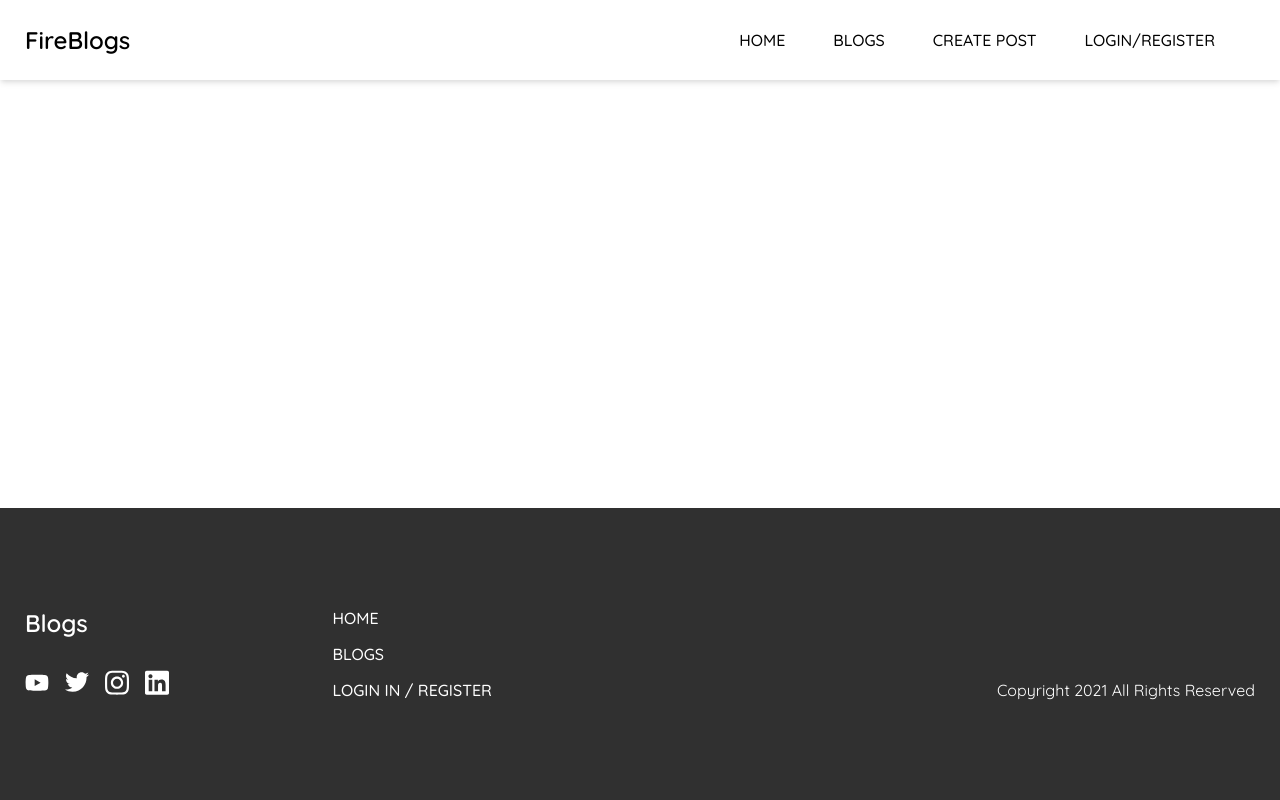
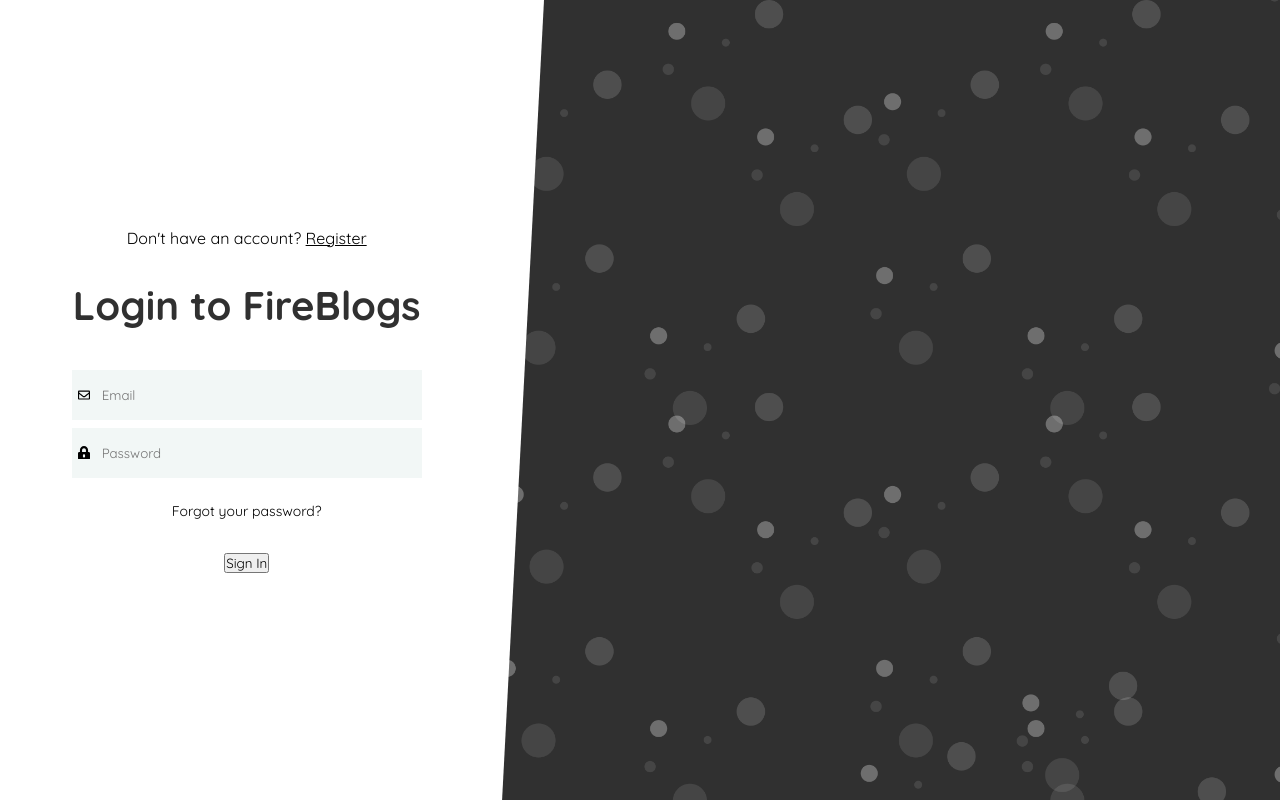
Before and after one commit to cirodil/Blogs, a Vue app: page /login in a window 1280 px wide. Built offline with nearby package versions, Linux system fonts and the light colour scheme; what vue2-editor would draw is missing.

Commit message:
add login view

```diff
--- a/src/App.vue
+++ b/src/App.vue
@@ -1,9 +1,9 @@
 <template>
   <div class="app-wrapper">
     <div class="app">
-      <Navigation />
+      <Navigation v-if="!navigation" />
       <router-view />
-      <Footer />
+      <Footer v-if="!navigation" />
     </div>
   </div>
 </template>
@@ -18,12 +18,32 @@
     Footer,
   },
   data() {
-    return {};
+    return {
+      navigation: null,
+    };
   },
-  created() {},
+  created() {
+    this.checkRoute();
+  },
   mounted() {},
-  methods: {},
-  watch: {},
+  methods: {
+    checkRoute() {
+      if (
+        this.$route.name === "Login" ||
+        this.$route.name === "Register" ||
+        this.$route.name === "ForgotPassword"
+      ) {
+        this.navigation = true;
+        return;
+      }
+      this.navigation = false;
+    },
+  },
+  watch: {
+    $route() {
+      this.checkRoute();
+    },
+  },
 };
 </script>
 
--- a/src/router/index.js
+++ b/src/router/index.js
@@ -2,6 +2,9 @@
 import VueRouter from "vue-router";
 import Home from "../views/Home.vue";
 import Blogs from "../views/Blogs.vue";
+import Login from "../views/Login.vue";
+import Register from "../views/Register.vue";
+import ForgotPassword from "../views/ForgotPassword.vue";
 
 Vue.use(VueRouter);
 
@@ -22,6 +25,30 @@
       title: "Blogs",
     },
   },
+  {
+    path: "/login",
+    name: "Login",
+    component: Login,
+    meta: {
+      title: "Login",
+    },
+  },
+  {
+    path: "/register",
+    name: "Register",
+    component: Register,
+    meta: {
+      title: "Register",
+    },
+  },
+  {
+    path: "/forgot-password",
+    name: "ForgotPassword",
+    component: ForgotPassword,
+    meta: {
+      title: "Forgot Password",
+    },
+  },
 ];
 
 const router = new VueRouter({
--- /dev/null
+++ b/src/views/ForgotPassword.vue
@@ -0,0 +1,9 @@
+<template>
+  <div></div>
+</template>
+
+<script>
+export default {};
+</script>
+
+<style lang="scss" scoped></style>
--- /dev/null
+++ b/src/views/Login.vue
@@ -0,0 +1,147 @@
+<template>
+  <div class="form-wrap">
+    <form class="login">
+      <p class="login-register">
+        Don't have an account?
+        <router-link class="router-link" :to="{ name: 'Register' }"
+          >Register</router-link
+        >
+      </p>
+      <h2>Login to FireBlogs</h2>
+      <div class="inputs">
+        <div class="input">
+          <input type="text" placeholder="Email" v-model="email" />
+          <email class="icon" />
+        </div>
+        <div class="input">
+          <input type="password" placeholder="Password" v-model="password" />
+          <password class="icon" />
+        </div>
+      </div>
+      <router-link class="forgot-password" :to="{ name: 'ForgotPassword' }"
+        >Forgot your password?</router-link
+      >
+      <button>Sign In</button>
+      <div class="angle"></div>
+    </form>
+    <div class="background"></div>
+  </div>
+</template>
+
+<script>
+import email from "../assets/Icons/envelope-regular.svg";
+import password from "../assets/Icons/lock-alt-solid.svg";
+export default {
+  name: "Login",
+  components: { email, password },
+  data() {
+    return {
+      email: null,
+      password: null,
+    };
+  },
+};
+</script>
+
+<style lang="scss">
+.form-wrap {
+  overflow: hidden;
+  display: flex;
+  height: 100vh;
+  justify-content: center;
+  align-self: center;
+  margin: 0 auto;
+  width: 90%;
+  @media (min-width: 900px) {
+    width: 100%;
+  }
+  .login-register {
+    margin-bottom: 32px;
+    .router-link {
+      color: #000;
+    }
+  }
+  form {
+    padding: 0 10px;
+    position: relative;
+    display: flex;
+    flex-direction: column;
+    justify-content: center;
+    align-items: center;
+    flex: 1;
+    @media (min-width: 900px) {
+      padding: 0 50px;
+    }
+    h2 {
+      text-align: center;
+      font-size: 32px;
+      color: #303030;
+      margin-bottom: 40px;
+      @media (min-width: 900px) {
+        font-size: 40px;
+      }
+    }
+    .inputs {
+      width: 100%;
+      max-width: 350px;
+      .input {
+        position: relative;
+        display: flex;
+        justify-content: center;
+        align-items: center;
+        margin-bottom: 8px;
+        input {
+          width: 100%;
+          border: none;
+          background-color: #f2f7f6;
+          padding: 4px 4px 4px 30px;
+          height: 50px;
+          &:focus {
+            outline: none;
+          }
+        }
+        .icon {
+          width: 12px;
+          position: absolute;
+          left: 6px;
+        }
+      }
+    }
+    .forgot-password {
+      text-decoration: none;
+      color: #000;
+      cursor: pointer;
+      font-size: 14px;
+      margin: 16px 0 32px;
+      border-bottom: 1px solid transparent;
+      transition: 0.5s ease all;
+      &:hover {
+        border-color: #303030;
+      }
+    }
+    .angle {
+      display: none;
+      position: absolute;
+      background-color: #fff;
+      transform: rotateZ(3deg);
+      width: 60px;
+      right: -30px;
+      height: 101%;
+      @media (min-width: 900px) {
+        display: initial;
+      }
+    }
+  }
+  .background {
+    display: none;
+    flex: 2;
+    background-size: cover;
+    background-image: url("../assets/background.png");
+    width: 100%;
+    height: 100%;
+    @media (min-width: 900px) {
+      display: initial;
+    }
+  }
+}
+</style>
--- /dev/null
+++ b/src/views/Register.vue
@@ -0,0 +1,9 @@
+<template>
+  <div></div>
+</template>
+
+<script>
+export default {};
+</script>
+
+<style lang="scss" scoped></style>
```
